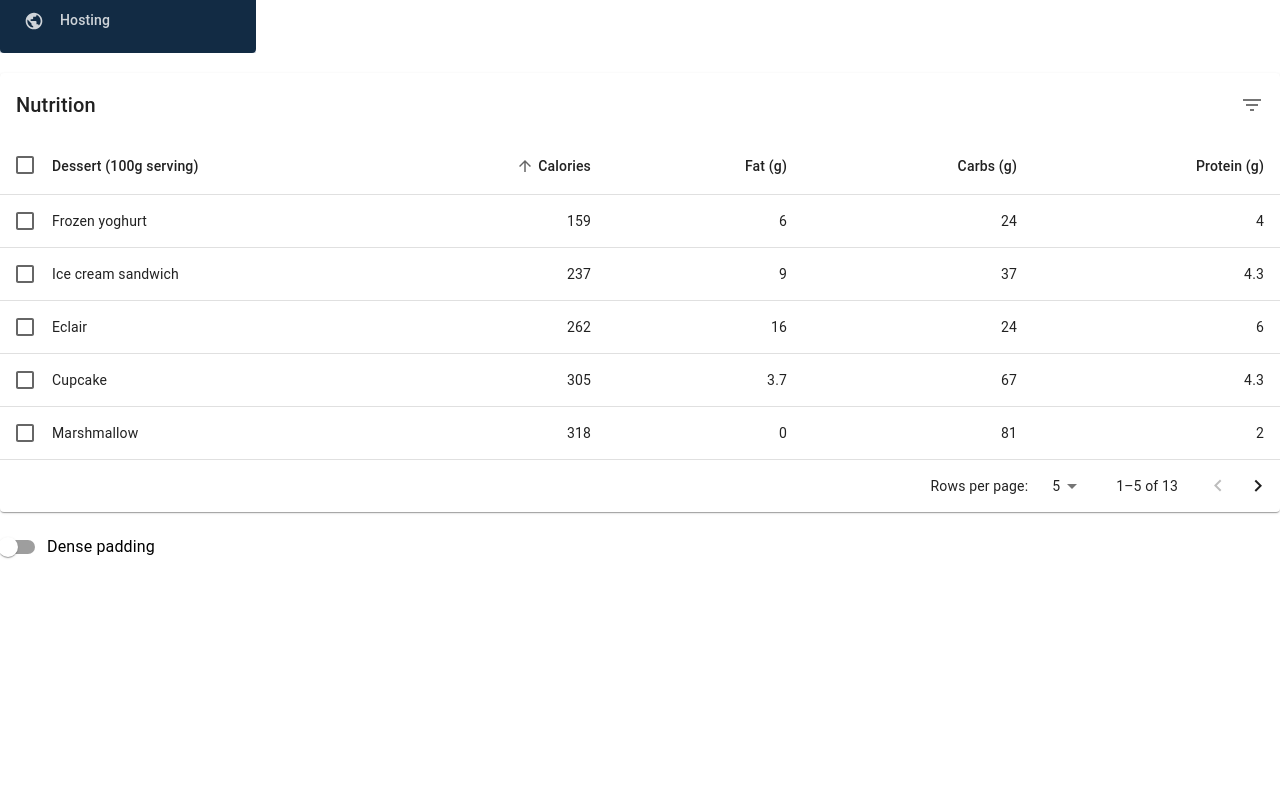
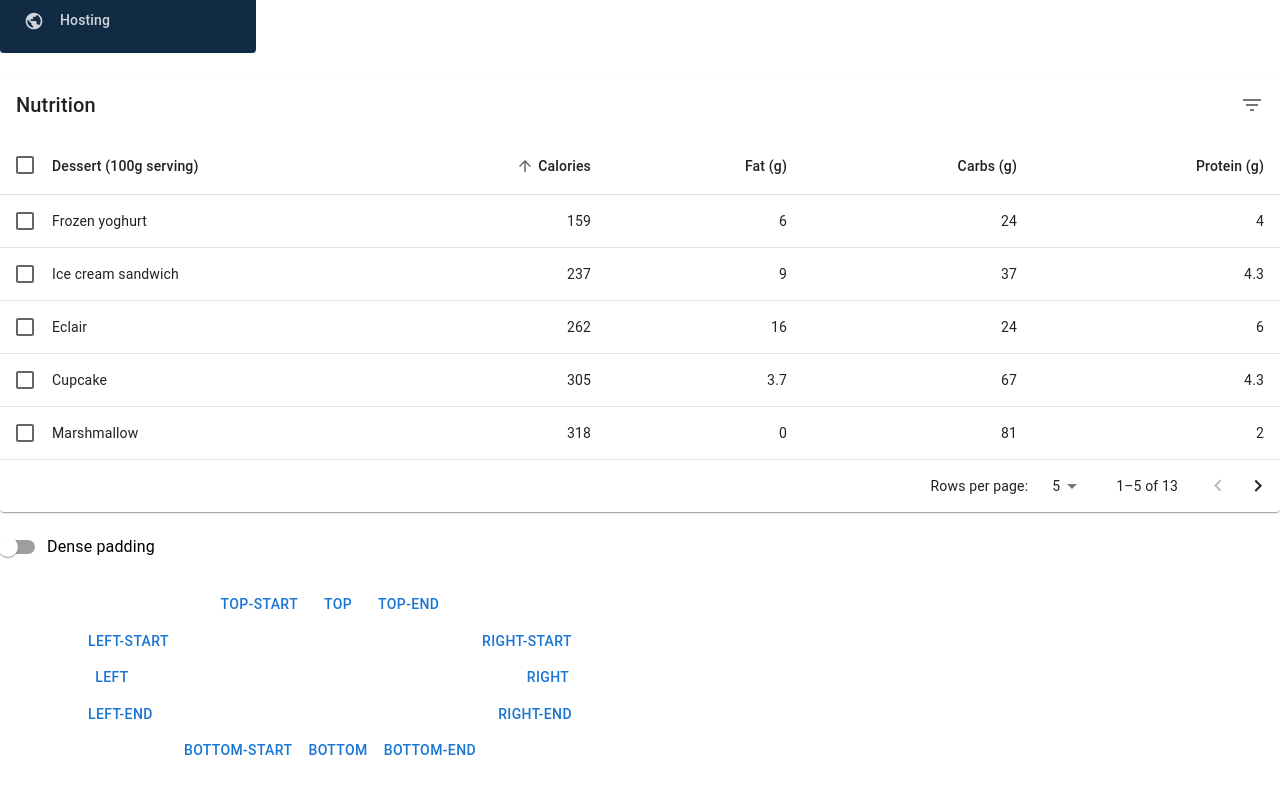
Before and after one commit to JaRcomGitHub/react-mui-base, a React (Create React App) app: page / in a window 1280 px wide. Shown: the part 2227-3020 px from the top of the page. Before the commit the page ends 2993 px from the top, so only its background shows below. Built offline with nearby package versions, Linux system fonts and the light colour scheme.

Commit message:
add Tooltips

```diff
--- a/src/components/App.jsx
+++ b/src/components/App.jsx
@@ -43,6 +43,7 @@ import NestedList from './NestedList';
 import StickySubHeader from './StickySubHeader';
 import Customization from './Customization';
 import TableSortingAndSelecting from './TableSortingAndSelecting';
+import PositionedTooltips from './Tooltips';
 
 const label = { inputProps: { 'aria-label': 'Checkbox demo' } };
 
@@ -263,6 +264,7 @@ export const App = () => {
       <br />
       <TableSortingAndSelecting />
       <br />
+      <PositionedTooltips />
       <br />
       <br />
       <br />
--- /dev/null
+++ b/src/components/Tooltips.js
@@ -0,0 +1,70 @@
+import * as React from 'react';
+import Box from '@mui/material/Box';
+import Grid from '@mui/material/Grid';
+import Button from '@mui/material/Button';
+import Tooltip from '@mui/material/Tooltip';
+
+export default function PositionedTooltips() {
+  return (
+    <Box sx={{ width: 500, marginLeft: 10 }}>
+      <Grid container justifyContent="center">
+        <Grid item>
+          <Tooltip title="Add" placement="top-start">
+            <Button>top-start</Button>
+          </Tooltip>
+          <Tooltip title="Add" placement="top">
+            <Button>top</Button>
+          </Tooltip>
+          <Tooltip title="Add" placement="top-end">
+            <Button>top-end</Button>
+          </Tooltip>
+        </Grid>
+      </Grid>
+      <Grid container justifyContent="center">
+        <Grid item xs={6}>
+          <Tooltip title="Add" placement="left-start">
+            <Button>left-start</Button>
+          </Tooltip>
+          <br />
+          <Tooltip title="Add" placement="left">
+            <Button>left</Button>
+          </Tooltip>
+          <br />
+          <Tooltip title="Add" placement="left-end">
+            <Button>left-end</Button>
+          </Tooltip>
+        </Grid>
+        <Grid item container xs={6} alignItems="flex-end" direction="column">
+          <Grid item>
+            <Tooltip title="Add" placement="right-start">
+              <Button>right-start</Button>
+            </Tooltip>
+          </Grid>
+          <Grid item>
+            <Tooltip title="Add" placement="right">
+              <Button>right</Button>
+            </Tooltip>
+          </Grid>
+          <Grid item>
+            <Tooltip title="Add" placement="right-end">
+              <Button>right-end</Button>
+            </Tooltip>
+          </Grid>
+        </Grid>
+      </Grid>
+      <Grid container justifyContent="center">
+        <Grid item>
+          <Tooltip title="Add" placement="bottom-start">
+            <Button>bottom-start</Button>
+          </Tooltip>
+          <Tooltip title="Add" placement="bottom">
+            <Button>bottom</Button>
+          </Tooltip>
+          <Tooltip title="Add" placement="bottom-end">
+            <Button>bottom-end</Button>
+          </Tooltip>
+        </Grid>
+      </Grid>
+    </Box>
+  );
+}
```
